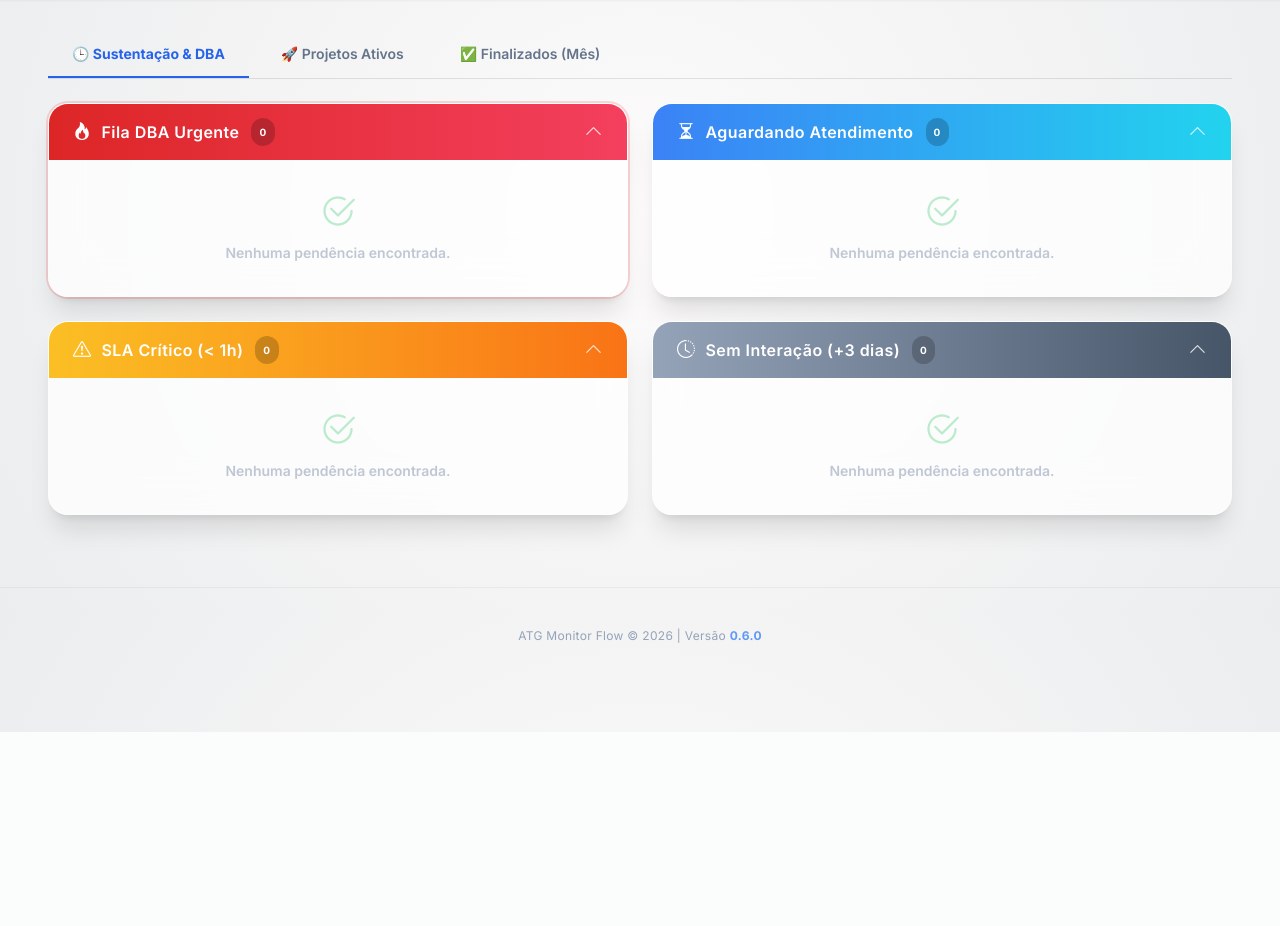
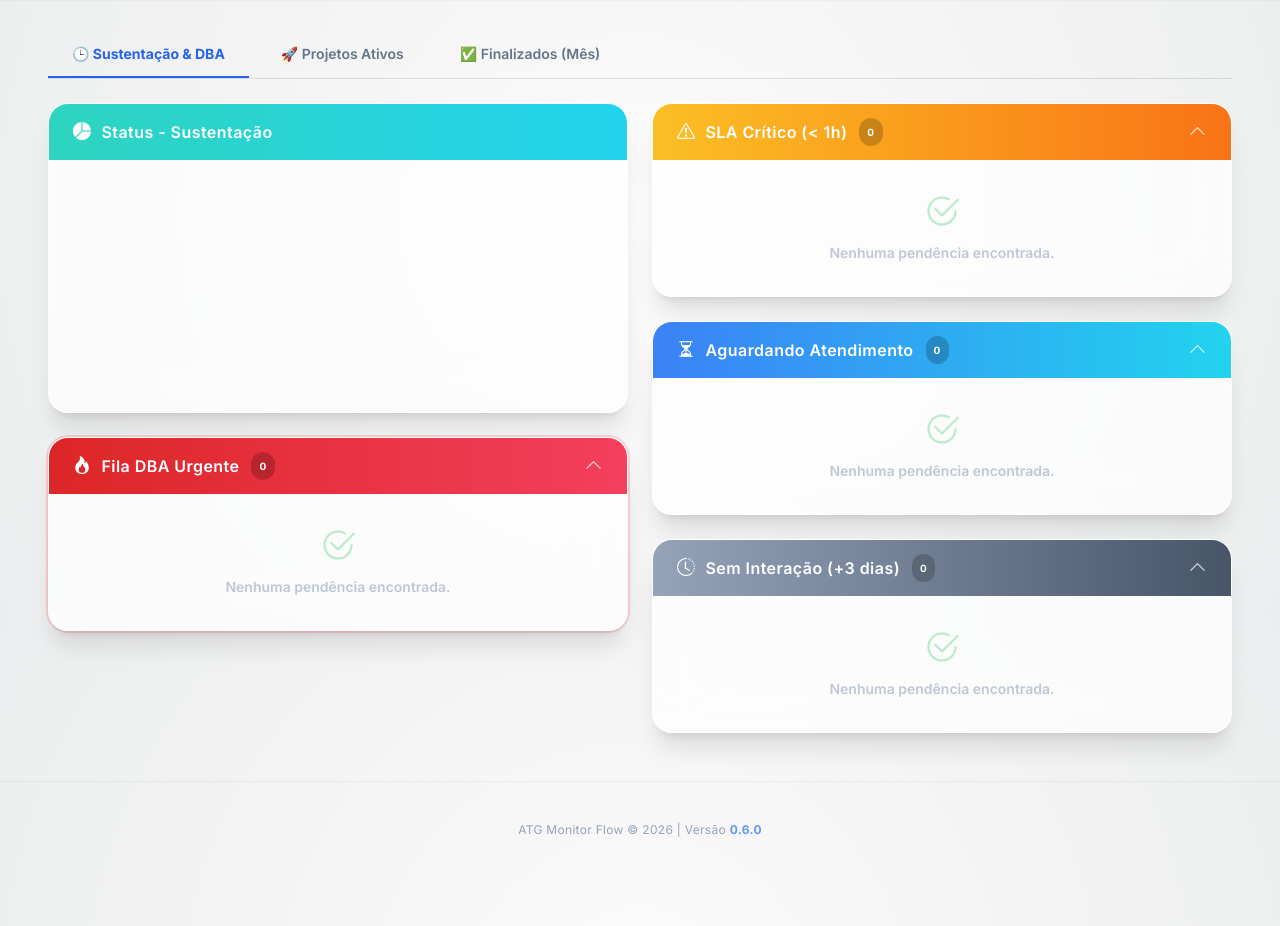
Before and after one commit to escti/ATG_jira2teams, a Flask app: page / in a window 1280 px wide. Shown: the part 186-1112 px from the top of the page. Before the commit the page ends 918 px from the top, so only its background shows below. Run offline with Flask 3, Linux system fonts and the light colour scheme; data that the repository does not hold is empty; a map, chart or similar area stays blank; some libraries are stand-ins or nearby versions.

Commit message:
feat: add pie charts for status visualization in Sustentação and Projetos tabs

```diff
--- a/src/templates/index.html
+++ b/src/templates/index.html
@@ -27,6 +27,7 @@
     </script>
     <link href="https://fonts.googleapis.com/css2?family=Inter:wght@300;400;600;700&display=swap" rel="stylesheet">
     <link rel="stylesheet" href="https://cdn.jsdelivr.net/npm/bootstrap-icons@1.11.1/font/bootstrap-icons.css">
+    <script src="https://cdn.jsdelivr.net/npm/chart.js@4"></script>
     <style type="text/tailwindcss">
         @layer base {
             body {
@@ -179,6 +180,17 @@
         <!-- TAB 1: SUSTENTAÇÃO -->
         <div id="tab-sustentacao" class="columns-1 lg:columns-2 gap-6">
 
+            <!-- Gráfico de Status -->
+            <div class="glass-card break-inside-avoid mb-6">
+                <div class="card-header-styled bg-gradient-to-r from-teal-400 to-cyan-400 text-white">
+                    <i class="bi bi-pie-chart-fill"></i>
+                    <span class="text-base">Status - Sustentação</span>
+                </div>
+                <div class="p-4">
+                    <canvas id="chart-sustentacao" height="220"></canvas>
+                </div>
+            </div>
+
             <!-- Fila DBA Urgente -->
             <div class="glass-card ring-2 ring-red-500/20 break-inside-avoid mb-6">
                 <div class="card-header-styled bg-gradient-to-r from-red-600 to-rose-500 text-white cursor-pointer hover:opacity-90 justify-between"
@@ -281,6 +293,17 @@
 
         <!-- TAB 2: PROJETOS ATIVOS -->
         <div id="tab-projetos" class="hidden columns-1 lg:columns-2 gap-6">
+
+            <!-- Gráfico de Status -->
+            <div class="glass-card break-inside-avoid mb-6">
+                <div class="card-header-styled bg-gradient-to-r from-teal-400 to-cyan-400 text-white">
+                    <i class="bi bi-pie-chart-fill"></i>
+                    <span class="text-base">Status - Projetos</span>
+                </div>
+                <div class="p-4">
+                    <canvas id="chart-projetos" height="220"></canvas>
+                </div>
+            </div>
 
             <!-- Projetos Ativos TIC -->
             <div class="glass-card border-blue-500/20 break-inside-avoid mb-6">
@@ -393,6 +416,7 @@
                 updateTable('pessoais_projetos_gpm', data.pessoais_projetos_gpm);
                 updateTable('pessoais_finalizados_mes', data.pessoais_finalizados_mes);
                 updateTable('dba_urgente', data.dba_urgente);
+                renderCharts(data);
 
                 document.getElementById('last-update').innerText = 'Sincronizado às ' + new Date().toLocaleTimeString();
                 document.getElementById('error-msg').classList.add('hidden');
@@ -526,6 +550,70 @@
             }
         }
 
+        const chartInstances = {};
+
+        function renderCharts(data) {
+            renderPieChart('chart-sustentacao', ['dba_urgente', 'pessoais_sla_critico', 'pessoais_aguardando', 'pessoais_sem_interacao'], data);
+            renderPieChart('chart-projetos', ['pessoais_projetos_tic', 'pessoais_projetos_gpm'], data);
+        }
+
+        function renderPieChart(canvasId, keys, data) {
+            const canvas = document.getElementById(canvasId);
+            if (!canvas) return;
+
+            const statusCount = {};
+            keys.forEach(key => {
+                (data[key] || []).forEach(issue => {
+                    const s = issue.status;
+                    statusCount[s] = (statusCount[s] || 0) + 1;
+                });
+            });
+
+            const labels = Object.keys(statusCount);
+            const values = Object.values(statusCount);
+
+            if (chartInstances[canvasId]) {
+                chartInstances[canvasId].destroy();
+            }
+
+            if (labels.length === 0) {
+                const ctx = canvas.getContext('2d');
+                ctx.clearRect(0, 0, canvas.width, canvas.height);
+                return;
+            }
+
+            const isDark = document.documentElement.classList.contains('dark');
+            const palette = ['#4FACFE','#FF6B6B','#51CF66','#FFD43B','#CC5DE8','#20C997','#FF922B','#748FFC','#F783AC','#38D9A9','#FF8787','#A9E34B','#69DB7C','#9775FA','#FCC419'];
+
+            chartInstances[canvasId] = new Chart(canvas, {
+                type: 'pie',
+                data: {
+                    labels: labels,
+                    datasets: [{
+                        data: values,
+                        backgroundColor: labels.map((_, i) => palette[i % palette.length]),
+                        borderWidth: 2,
+                        borderColor: isDark ? '#28282d' : '#fff'
+                    }]
+                },
+                options: {
+                    responsive: true,
+                    maintainAspectRatio: true,
+                    plugins: {
+                        legend: {
+                            position: 'bottom',
+                            labels: {
+                                padding: 12,
+                                usePointStyle: true,
+                                font: { size: 11 },
+                                color: isDark ? '#cbd5e1' : '#475569'
+                            }
+                        }
+                    }
+                }
+            });
+        }
+
         function switchTab(activeTabId) {
             const tabs = ['tab-sustentacao', 'tab-projetos', 'tab-finalizados'];
             tabs.forEach(id => {
```
